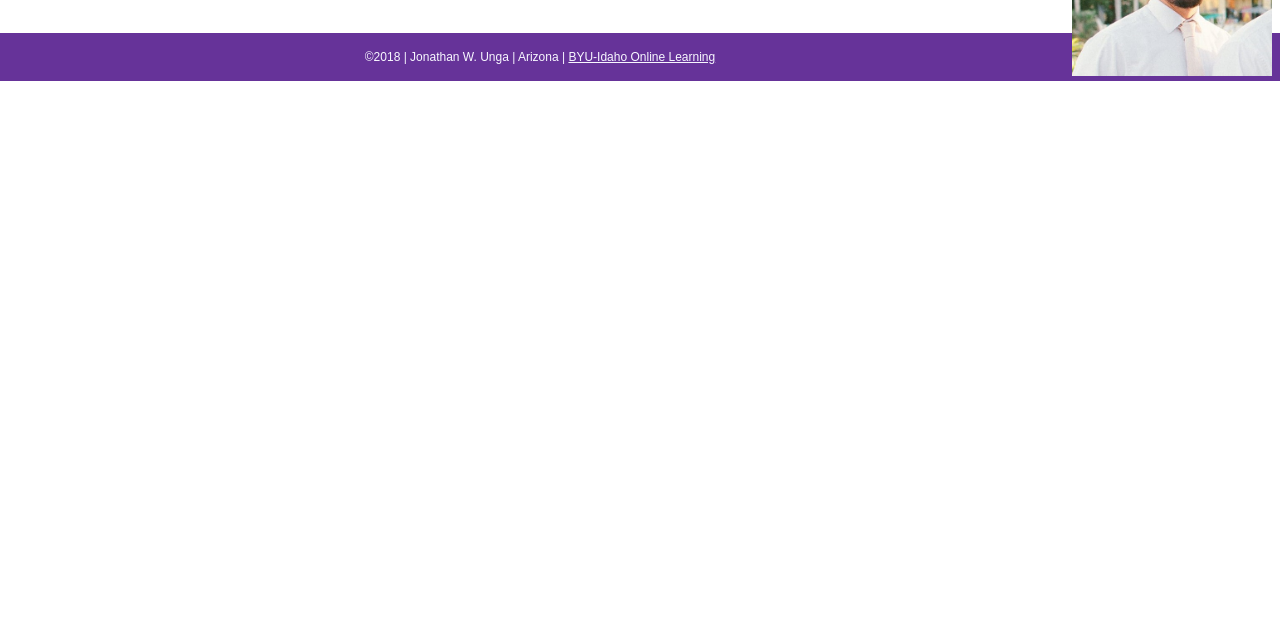
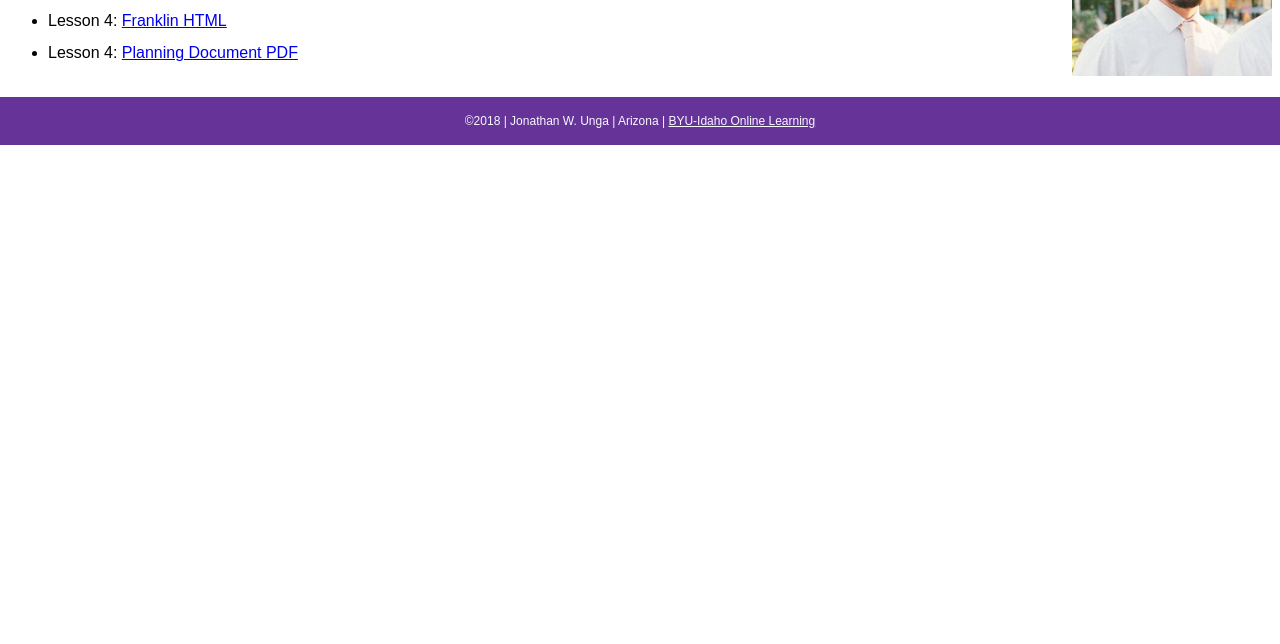
Before and after one commit to UngaJonathan/jonunga.github.io, a plain HTML site: page index.html in a window 1280 px wide. Shown: the part 156-800 px from the top of the page. Drawn offline with Linux system fonts and the light colour scheme.

Commit message:
add lesson 4 links for pdf and html

```diff
--- a/index.html
+++ b/index.html
@@ -18,7 +18,9 @@
      <main>
          <h2>CIT 230 - Assignment Portal</h2>
          <ul>
-          <li>Lesson 3: <a href="assignments/lesson-3/fixedhtml.html">HTML Markup Validation Assignment</a></li>
+            <li>Lesson 3: <a href="assignments/lesson-3/fixedhtml.html">HTML Markup Validation Assignment</a></li>
+            <li>Lesson 4: <a href="assignments/lesson-4/franklin-4.html">Franklin HTML</a></li>
+            <li>Lesson 4: <a href="assignments/lesson-4/planningdocument.pdf">Planning Document PDF</a></li>
          </ul>
      </main>
      <footer>
```
Also changed, not shown: styles/fixedcss.css (renamed from assignments/lesson-4/fixedcss.css), 1 other file.
